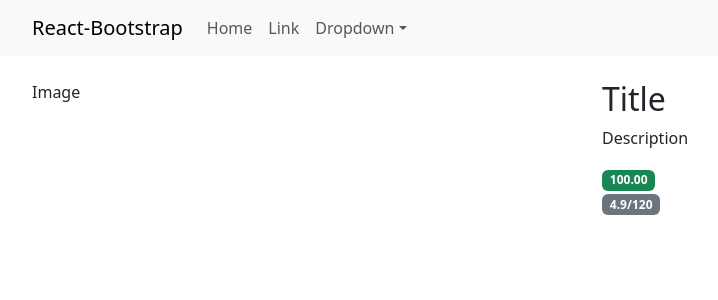
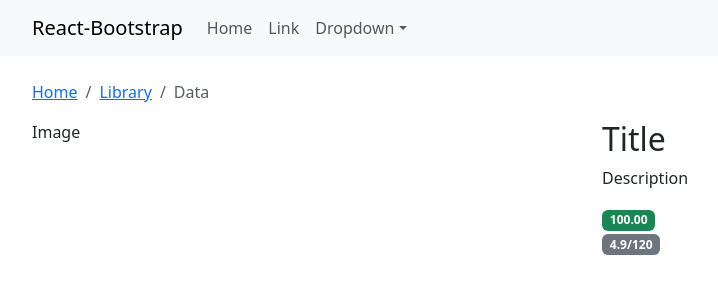
Before and after one commit to andreiKaq/my-app, a React (Vite) app: page / in a window 1280 px wide. Shown: the top 300 px of the page, without its empty margins (50-768 px from the left). Built offline with nearby package versions, Linux system fonts and the light colour scheme.

Commit message:
New Category component

```diff
--- /dev/null
+++ b/src/Category.jsx
@@ -0,0 +1,15 @@
+import Breadcrumb from 'react-bootstrap/Breadcrumb';
+
+function Category() {
+  return (
+    <Breadcrumb>
+      <Breadcrumb.Item href="#">Home</Breadcrumb.Item>
+      <Breadcrumb.Item href="https://getbootstrap.com/docs/4.0/components/breadcrumb/">
+        Library
+      </Breadcrumb.Item>
+      <Breadcrumb.Item active>Data</Breadcrumb.Item>
+    </Breadcrumb>
+  );
+}
+
+export default Category;
--- a/src/ProductPage.jsx
+++ b/src/ProductPage.jsx
@@ -2,11 +2,13 @@ import Container from 'react-bootstrap/Container'
 import Row from 'react-bootstrap/Row'
 import Col from 'react-bootstrap/Col'
 import Badge from 'react-bootstrap/Badge';
+import Category from './Category';
 
 
-const productPage = () => {
+const ProductPage = () => {
     return (
         <Container>
+            <Category />
             <Row>
                 <Col>
                     Image
@@ -28,4 +30,4 @@ const productPage = () => {
 
 }
 
-export default productPage
+export default ProductPage
```
